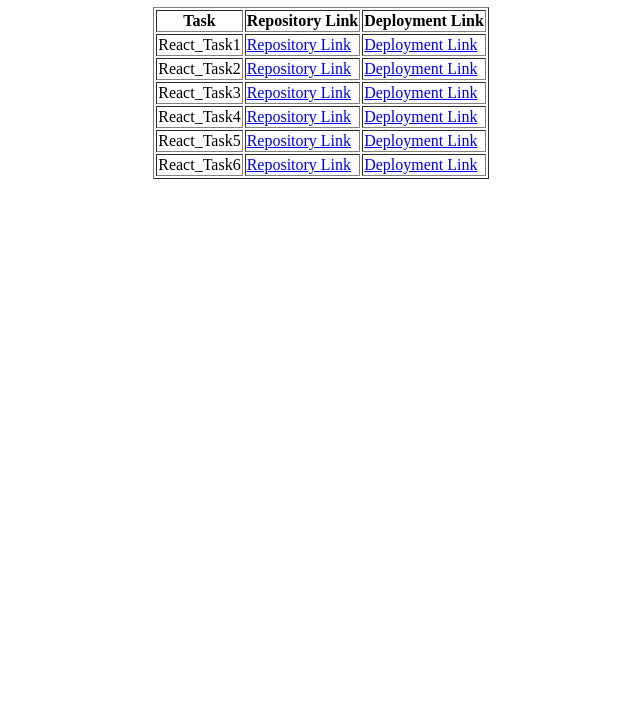
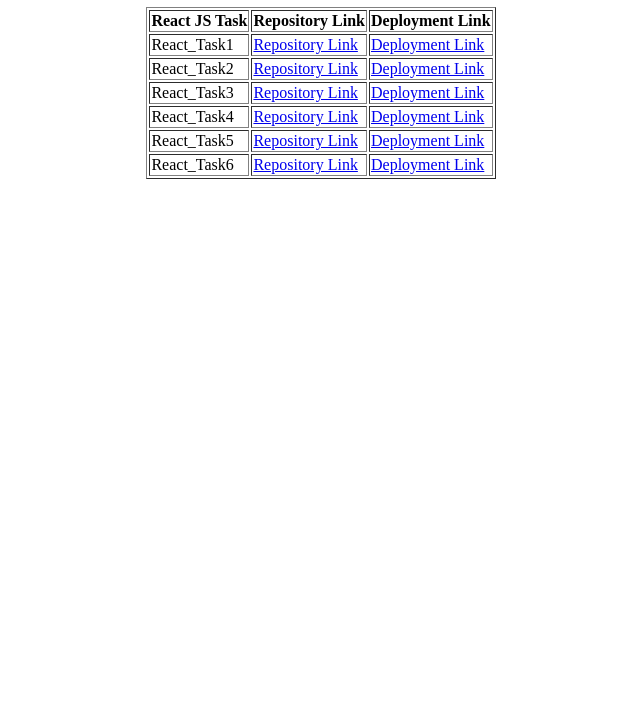
Before and after one commit to Bhavitha2309/Bhavitha_Task3, a plain HTML site: page index.html in a window 1280 px wide. Shown: the part 73-800 px from the top of the page, without its empty margins (319-959 px from the left). Drawn offline with Linux system fonts and the light colour scheme.

Commit message:
Update index.html

```diff
--- a/index.html
+++ b/index.html
@@ -11,7 +11,7 @@
       <table border="1">
         <thead>
           <tr>
-            <th>Task</th>
+            <th>React JS Task</th>
             <th>Repository Link</th>
             <th>Deployment Link</th>
           </tr>
```
